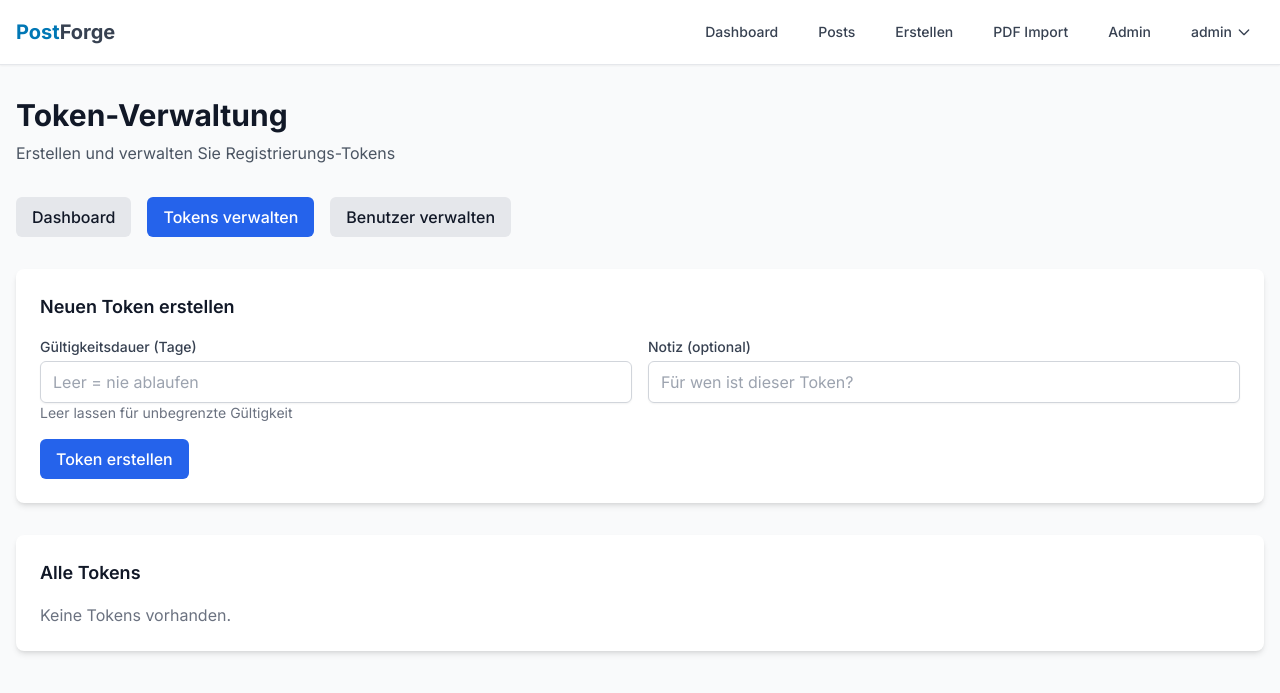
After one commit to DG1001/PostForge, a Flask app: page /admin/tokens in a window 1280 px wide. The commit adds this page. Shown: the top 693 px of the page. Run offline with Flask 3, Linux system fonts and the light colour scheme; a user stored in the database is signed in; data that the repository does not hold is empty; some libraries are stand-ins or nearby versions.

Commit message:
feat(admin): implement registration token management and user administration
This commit introduces the functionality for managing registration tokens within the admin panel. It includes features to create, deactivate, and view current tokens alongside a dashboard for monitoring overall token statistics. Additionally, it enhances user management capabilities with options to view, delete, and paginate through users.

The new `RegistrationToken` model allows for secure token generation, validation, and expiration handling. Updated forms ensure proper input validation for token creation. The changes aim to streamline user onboarding processes by requiring tokens for registrations, enhancing security, and providing admins with better control over user permissions and access.

```diff
--- /dev/null
+++ b/app/forms/admin.py
@@ -0,0 +1,20 @@
+from flask_wtf import FlaskForm
+from wtforms import StringField, IntegerField, SubmitField
+from wtforms.validators import Optional, NumberRange, Length
+
+class CreateTokenForm(FlaskForm):
+    expires_in_days = IntegerField('Gültigkeitsdauer (Tage)', validators=[
+        Optional(),
+        NumberRange(min=1, max=365, message='Gültigkeitsdauer muss zwischen 1 und 365 Tagen liegen')
+    ])
+    note = StringField('Notiz (optional)', validators=[
+        Optional(),
+        Length(max=200, message='Notiz darf maximal 200 Zeichen lang sein')
+    ])
+    submit = SubmitField('Token erstellen')
+
+class DeactivateTokenForm(FlaskForm):
+    submit = SubmitField('Deaktivieren')
+
+class DeleteUserForm(FlaskForm):
+    submit = SubmitField('Benutzer löschen')
--- a/app/models/__init__.py
+++ b/app/models/__init__.py
@@ -1,5 +1,6 @@
 from .user import User
 from .post import Post
 from .image import Image
+from .registration_token import RegistrationToken
 
-__all__ = ['User', 'Post', 'Image']
+__all__ = ['User', 'Post', 'Image', 'RegistrationToken']
--- a/app/routes/__init__.py
+++ b/app/routes/__init__.py
@@ -3,8 +3,10 @@ def register_blueprints(app):
     from app.routes.main import main_bp
     from app.routes.posts import posts_bp
     from app.routes.upload import upload_bp
+    from app.routes.admin import admin_bp
 
     app.register_blueprint(auth_bp)
     app.register_blueprint(main_bp)
     app.register_blueprint(posts_bp)
     app.register_blueprint(upload_bp)
+    app.register_blueprint(admin_bp)
--- /dev/null
+++ b/app/routes/admin.py
@@ -0,0 +1,147 @@
+from flask import Blueprint, render_template, redirect, url_for, flash, request, jsonify
+from flask_login import login_required, current_user
+from app import db
+from app.models.registration_token import RegistrationToken
+from app.models.user import User
+from app.forms.admin import CreateTokenForm, DeactivateTokenForm, DeleteUserForm
+from functools import wraps
+
+admin_bp = Blueprint('admin', __name__, url_prefix='/admin')
+
+def admin_required(f):
+    """Decorator to require admin access"""
+    @wraps(f)
+    def decorated_function(*args, **kwargs):
+        if not current_user.is_authenticated or current_user.username != 'admin':
+            flash('Admin-Berechtigung erforderlich.', 'error')
+            return redirect(url_for('main.index'))
+        return f(*args, **kwargs)
+    return decorated_function
+
+@admin_bp.route('/')
+@login_required
+@admin_required
+def index():
+    """Admin dashboard"""
+    # Get token statistics
+    total_tokens = RegistrationToken.query.count()
+    active_tokens = RegistrationToken.query.filter_by(is_active=True, used_at=None).count()
+    used_tokens = RegistrationToken.query.filter(RegistrationToken.used_at.isnot(None)).count()
+
+    # Get recent tokens
+    recent_tokens = RegistrationToken.query.order_by(RegistrationToken.created_at.desc()).limit(10).all()
+
+    return render_template('admin/index.html',
+                         total_tokens=total_tokens,
+                         active_tokens=active_tokens,
+                         used_tokens=used_tokens,
+                         recent_tokens=recent_tokens)
+
+@admin_bp.route('/tokens')
+@login_required
+@admin_required
+def tokens():
+    """List all registration tokens"""
+    page = request.args.get('page', 1, type=int)
+    per_page = 20
+
+    tokens = RegistrationToken.query.order_by(RegistrationToken.created_at.desc()).paginate(
+        page=page, per_page=per_page, error_out=False
+    )
+
+    form = CreateTokenForm()
+    return render_template('admin/tokens.html', tokens=tokens, form=form)
+
+@admin_bp.route('/tokens/create', methods=['POST'])
+@login_required
+@admin_required
+def create_token():
+    """Create a new registration token"""
+    form = CreateTokenForm()
+
+    if form.validate_on_submit():
+        expires_in_days = form.expires_in_days.data
+        note = form.note.data
+
+        if expires_in_days is not None and expires_in_days <= 0:
+            expires_in_days = None
+
+        token = RegistrationToken(
+            created_by=current_user.id,
+            expires_in_days=expires_in_days,
+            note=note or None
+        )
+
+        db.session.add(token)
+        db.session.commit()
+
+        flash(f'Registrierungs-Token erstellt: {token.token}', 'success')
+        return redirect(url_for('admin.tokens'))
+
+    # If form validation fails, redirect back with errors
+    page = request.args.get('page', 1, type=int)
+    per_page = 20
+
+    tokens = RegistrationToken.query.order_by(RegistrationToken.created_at.desc()).paginate(
+        page=page, per_page=per_page, error_out=False
+    )
+
+    return render_template('admin/tokens.html', tokens=tokens, form=form)
+
+@admin_bp.route('/tokens/<int:token_id>/deactivate', methods=['POST'])
+@login_required
+@admin_required
+def deactivate_token(token_id):
+    """Deactivate a registration token"""
+    token = RegistrationToken.query.get_or_404(token_id)
+    token.deactivate()
+
+    flash('Token wurde deaktiviert.', 'success')
+    return redirect(url_for('admin.tokens'))
+
+@admin_bp.route('/users')
+@login_required
+@admin_required
+def users():
+    """List all users"""
+    page = request.args.get('page', 1, type=int)
+    per_page = 20
+
+    users = User.query.order_by(User.created_at.desc()).paginate(
+        page=page, per_page=per_page, error_out=False
+    )
+
+    return render_template('admin/users.html', users=users)
+
+@admin_bp.route('/users/<int:user_id>/delete', methods=['POST'])
+@login_required
+@admin_required
+def delete_user(user_id):
+    """Delete a user (except admin themselves)"""
+    user = User.query.get_or_404(user_id)
+
+    # Prevent admin from deleting themselves
+    if user.id == current_user.id:
+        flash('Sie können sich nicht selbst löschen.', 'error')
+        return redirect(url_for('admin.users'))
+
+    # Additional protection: prevent deleting the admin user
+    if user.username == 'admin' and current_user.username == 'admin':
+        flash('Der Admin-Benutzer kann nicht gelöscht werden.', 'error')
+        return redirect(url_for('admin.users'))
+
+    try:
+        username = user.username
+        user_posts_count = len(user.posts)
+
+        # Delete user (posts will be deleted due to cascade)
+        db.session.delete(user)
+        db.session.commit()
+
+        flash(f'Benutzer "{username}" wurde erfolgreich gelöscht ({user_posts_count} Posts ebenfalls gelöscht).', 'success')
+
+    except Exception as e:
+        db.session.rollback()
+        flash(f'Fehler beim Löschen des Benutzers: {str(e)}', 'error')
+
+    return redirect(url_for('admin.users'))
--- /dev/null
+++ b/app/templates/admin/tokens.html
@@ -0,0 +1,164 @@
+{% extends "base.html" %}
+
+{% block title %}Token-Verwaltung - PostForge{% endblock %}
+
+{% block content %}
+<div class="mb-8">
+    <h1 class="text-3xl font-bold text-gray-900">Token-Verwaltung</h1>
+    <p class="text-gray-600 mt-2">Erstellen und verwalten Sie Registrierungs-Tokens</p>
+</div>
+
+<!-- Navigation -->
+<div class="mb-8">
+    <div class="flex space-x-4">
+        <a href="{{ url_for('admin.index') }}" class="btn-secondary">Dashboard</a>
+        <a href="{{ url_for('admin.tokens') }}" class="btn-primary">Tokens verwalten</a>
+        <a href="{{ url_for('admin.users') }}" class="btn-secondary">Benutzer verwalten</a>
+    </div>
+</div>
+
+<!-- Create Token Form -->
+<div class="card mb-8">
+    <div class="p-6">
+        <h2 class="text-lg font-semibold text-gray-900 mb-4">Neuen Token erstellen</h2>
+
+        <form method="POST" action="{{ url_for('admin.create_token') }}" class="space-y-4">
+            {{ form.hidden_tag() }}
+
+            <div class="grid grid-cols-1 md:grid-cols-2 gap-4">
+                <div>
+                    {{ form.expires_in_days.label(class="form-label") }}
+                    {{ form.expires_in_days(class="form-input", placeholder="Leer = nie ablaufen") }}
+                    <p class="text-sm text-gray-500 mt-1">Leer lassen für unbegrenzte Gültigkeit</p>
+                    {% if form.expires_in_days.errors %}
+                        <ul class="text-sm text-red-600 mt-1">
+                            {% for error in form.expires_in_days.errors %}
+                                <li>{{ error }}</li>
+                            {% endfor %}
+                        </ul>
+                    {% endif %}
+                </div>
+
+                <div>
+                    {{ form.note.label(class="form-label") }}
+                    {{ form.note(class="form-input", placeholder="Für wen ist dieser Token?") }}
+                    {% if form.note.errors %}
+                        <ul class="text-sm text-red-600 mt-1">
+                            {% for error in form.note.errors %}
+                                <li>{{ error }}</li>
+                            {% endfor %}
+                        </ul>
+                    {% endif %}
+                </div>
+            </div>
+
+            <div>
+                {{ form.submit(class="btn-primary") }}
+            </div>
+        </form>
+    </div>
+</div>
+
+<!-- Tokens List -->
+<div class="card">
+    <div class="p-6">
+        <h2 class="text-lg font-semibold text-gray-900 mb-4">Alle Tokens</h2>
+
+        {% if tokens.items %}
+        <div class="overflow-x-auto">
+            <table class="min-w-full table-auto">
+                <thead>
+                    <tr class="border-b">
+                        <th class="text-left py-2 px-4">Token</th>
+                        <th class="text-left py-2 px-4">Status</th>
+                        <th class="text-left py-2 px-4">Erstellt</th>
+                        <th class="text-left py-2 px-4">Verfällt</th>
+                        <th class="text-left py-2 px-4">Verwendet</th>
+                        <th class="text-left py-2 px-4">Notiz</th>
+                        <th class="text-left py-2 px-4">Aktionen</th>
+                    </tr>
+                </thead>
+                <tbody>
+                    {% for token in tokens.items %}
+                    <tr class="border-b hover:bg-gray-50">
+                        <td class="py-2 px-4">
+                            <code class="text-sm bg-gray-100 px-2 py-1 rounded font-mono">
+                                {{ token.token }}
+                            </code>
+                        </td>
+                        <td class="py-2 px-4">
+                            {% if token.used_at %}
+                                <span class="status-badge bg-gray-100 text-gray-800">Verwendet</span>
+                            {% elif token.is_expired %}
+                                <span class="status-badge bg-red-100 text-red-800">Abgelaufen</span>
+                            {% elif token.is_active %}
+                                <span class="status-badge bg-green-100 text-green-800">Aktiv</span>
+                            {% else %}
+                                <span class="status-badge bg-red-100 text-red-800">Deaktiviert</span>
+                            {% endif %}
+                        </td>
+                        <td class="py-2 px-4 text-sm text-gray-600">
+                            {{ token.created_at.strftime('%d.%m.%Y %H:%M') }}
+                        </td>
+                        <td class="py-2 px-4 text-sm text-gray-600">
+                            {% if token.expires_at %}
+                                {{ token.expires_at.strftime('%d.%m.%Y %H:%M') }}
+                            {% else %}
+                                <span class="text-gray-400">Nie</span>
+                            {% endif %}
+                        </td>
+                        <td class="py-2 px-4 text-sm text-gray-600">
+                            {% if token.used_at %}
+                                {{ token.used_at.strftime('%d.%m.%Y %H:%M') }}
+                                {% if token.user %}
+                                    <br><span class="text-xs text-gray-500">von {{ token.user.username }}</span>
+                                {% endif %}
+                            {% else %}
+                                <span class="text-gray-400">-</span>
+                            {% endif %}
+                        </td>
+                        <td class="py-2 px-4 text-sm text-gray-600">
+                            {{ token.note or '-' }}
+                        </td>
+                        <td class="py-2 px-4">
+                            {% if token.is_active and not token.used_at %}
+                            <form method="POST" action="{{ url_for('admin.deactivate_token', token_id=token.id) }}" class="inline">
+                                <input type="hidden" name="csrf_token" value="{{ csrf_token() }}">
+                                <button type="submit" class="text-red-600 hover:text-red-800 text-sm"
+                                        onclick="return confirm('Token wirklich deaktivieren?')">
+                                    Deaktivieren
+                                </button>
+                            </form>
+                            {% endif %}
+                        </td>
+                    </tr>
+                    {% endfor %}
+                </tbody>
+            </table>
+        </div>
+
+        <!-- Pagination -->
+        {% if tokens.pages > 1 %}
+        <div class="mt-6 flex justify-center">
+            <div class="flex space-x-2">
+                {% if tokens.has_prev %}
+                    <a href="{{ url_for('admin.tokens', page=tokens.prev_num) }}" class="btn-secondary">Zurück</a>
+                {% endif %}
+
+                <span class="px-3 py-2 text-sm text-gray-600">
+                    Seite {{ tokens.page }} von {{ tokens.pages }}
+                </span>
+
+                {% if tokens.has_next %}
+                    <a href="{{ url_for('admin.tokens', page=tokens.next_num) }}" class="btn-secondary">Weiter</a>
+                {% endif %}
+            </div>
+        </div>
+        {% endif %}
+
+        {% else %}
+        <p class="text-gray-500">Keine Tokens vorhanden.</p>
+        {% endif %}
+    </div>
+</div>
+{% endblock %}
--- a/app/templates/auth/register.html
+++ b/app/templates/auth/register.html
@@ -13,6 +13,12 @@
 
             <form method="POST" action="{{ url_for('auth.register') }}">
                 {{ form.hidden_tag() }}
+
+                <div class="mb-4">
+                    {{ form.registration_token.label(class="form-label") }}
+                    {{ form.registration_token(class="form-input", placeholder="Registrierungs-Token eingeben") }}
+                    <p class="text-sm text-gray-500 mt-1">Sie benötigen einen gültigen Token vom Administrator.</p>
+                </div>
 
                 <div class="mb-4">
                     {{ form.username.label(class="form-label") }}
--- a/app/templates/components/navbar.html
+++ b/app/templates/components/navbar.html
@@ -21,6 +21,12 @@
                     <a href="{{ url_for('upload.import_pdf') }}" class="text-gray-700 hover:text-gray-900 px-3 py-2 rounded-md text-sm font-medium">
                         PDF Import
                     </a>
+
+                    {% if current_user.username == 'admin' %}
+                    <a href="{{ url_for('admin.index') }}" class="text-gray-700 hover:text-gray-900 px-3 py-2 rounded-md text-sm font-medium">
+                        Admin
+                    </a>
+                    {% endif %}
 
                     <div class="relative" x-data="{ open: false }">
                         <button @click="open = !open" class="flex items-center text-gray-700 hover:text-gray-900 px-3 py-2 rounded-md text-sm font-medium">
```
Also changed, not shown: app/forms/auth.py (+16 -0 lines), app/models/registration_token.py (added, +64 -0 lines), app/routes/auth.py (+11 -0 lines), app/templates/admin/index.html (added, +134 -0 lines), app/templates/admin/users.html (added, +175 -0 lines).
